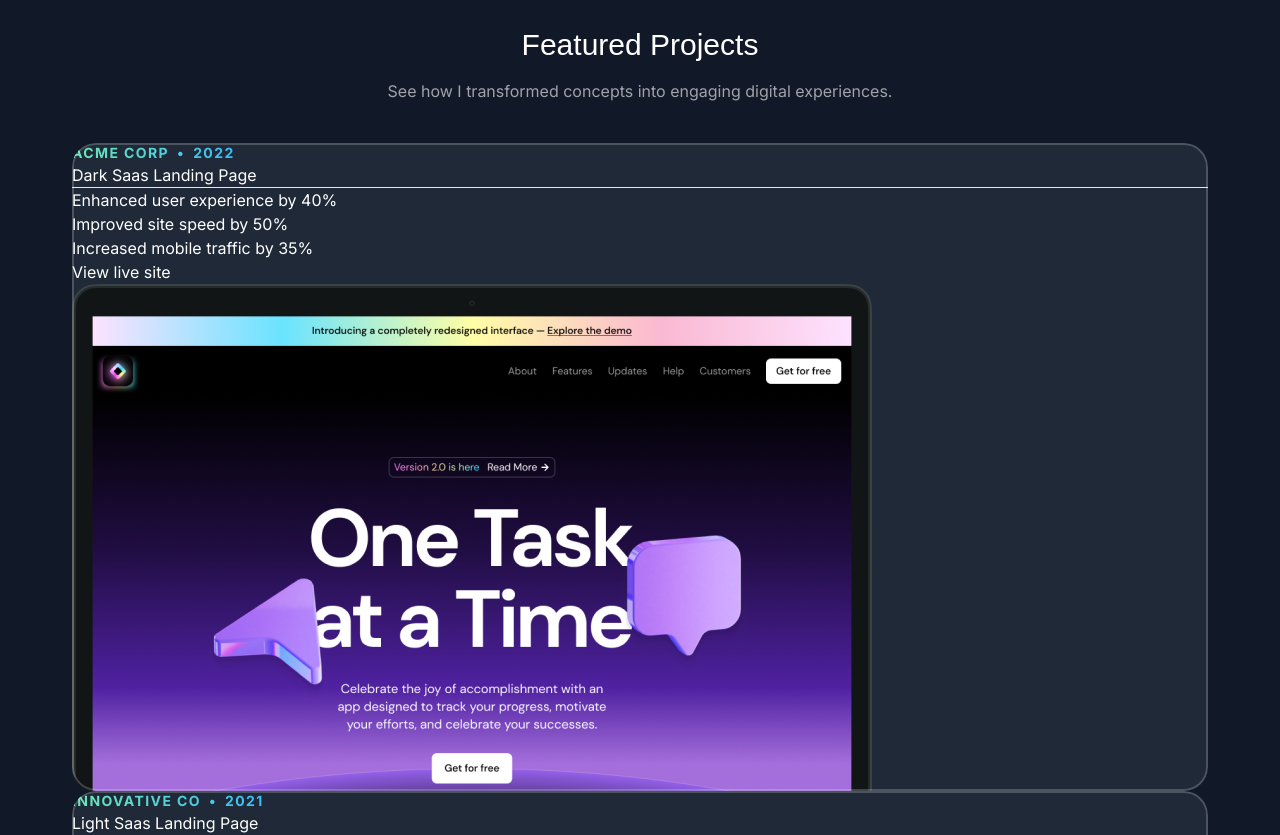
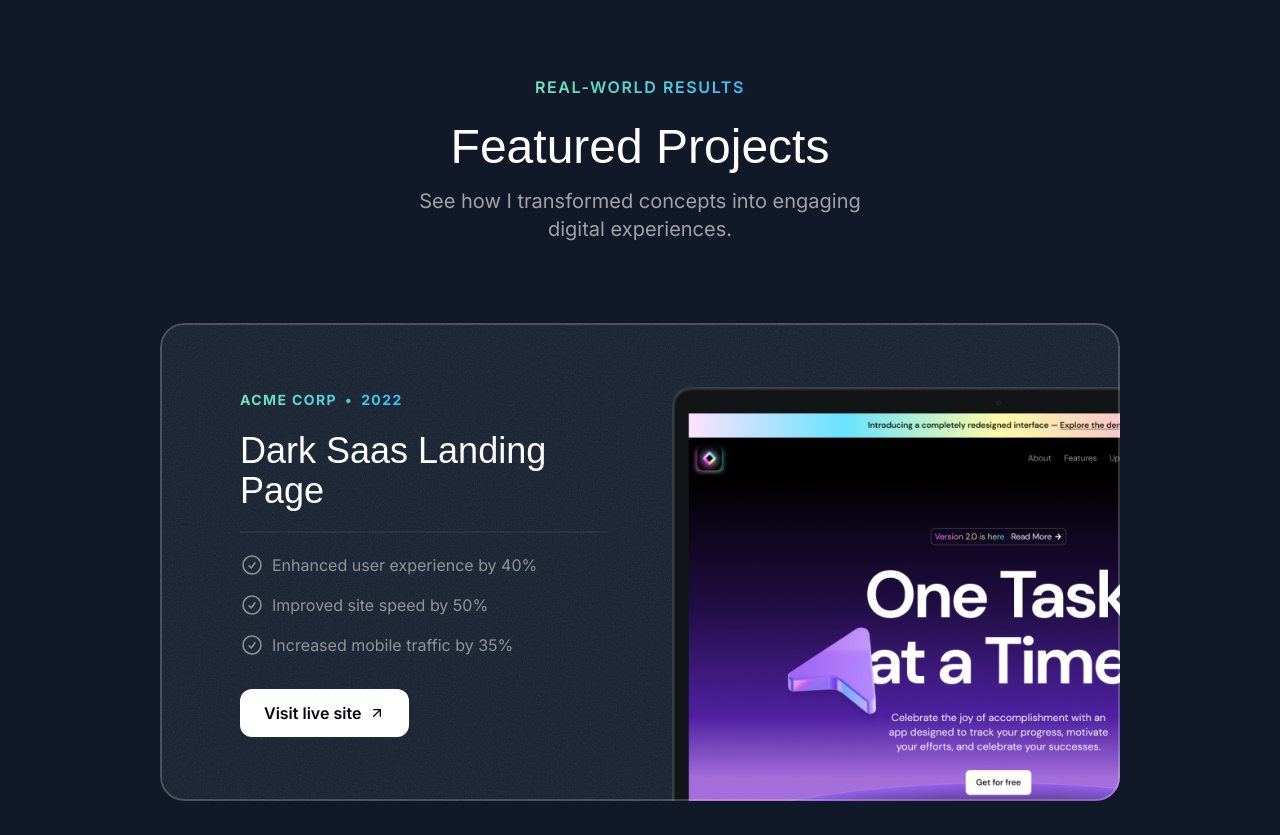
Before and after one commit to fayzMo94/Portfolio, a Next.js app: page / in a window 1280 px wide. Shown: the part 943-1778 px from the top of the page. Built offline with nearby package versions, Linux system fonts and the light colour scheme; a web font is replaced by a local one.

Commit message:
Projects section done

```diff
--- a/src/app/globals.css
+++ b/src/app/globals.css
@@ -13,3 +13,9 @@
     @apply hero-layers border-2 top-1/2 left-1/2 -translate-x-1/2 -translate-y-1/2 rounded-full border-emerald-300/5 shadow-[0_0_80px_inset] shadow-emerald-300/5;
   }
 }
+
+@layer utilities {
+  .container {
+    @apply lg:max-w-5xl
+  }
+}
--- a/src/sections/Projects.tsx
+++ b/src/sections/Projects.tsx
@@ -2,6 +2,9 @@ import darkSaasLandingPage from "@/assets/images/dark-saas-landing-page.png";
 import lightSaasLandingPage from "@/assets/images/light-saas-landing-page.png";
 import aiStartupLandingPage from "@/assets/images/ai-startup-landing-page.png";
 import Image from "next/image";
+import CheckCircleIcon from "@/assets/icons/check-circle.svg";
+import ArrowUpRightIcon from "@/assets/icons/arrow-up-right.svg";
+import grainImage from "@/assets/images/grain.jpg";
 
 // Portfolio projects data
 const portfolioProjects = [
@@ -45,47 +48,74 @@ const portfolioProjects = [
 
 export const ProjectsSection = () => {
   return (
-    <div>
+    <section className="pb-16 lg:py-24">
       <div className="container">
+        {/* Section header */}
         <div className="flex justify-center">
           <p className="uppercase font-semibold tracking-widest bg-gradient-to-r from-emerald-300 to-sky-400  text-center bg-clip-text text-transparent">
             Real-world Results
           </p>
         </div>
-        <h2 className="font-serif text-3xl text-center mt-6">
+        <h2 className="font-serif text-3xl md:text-5xl text-center mt-6">
           Featured Projects
         </h2>
-        <p className="text-center text-white/60 mt-4">
+        <p className="text-center md:text-lg lg:text-xl text-white/60 mt-4 max-w-md mx-auto">
           See how I transformed concepts into engaging digital experiences.
         </p>
-        <div className="flex flex-col mt-10 ">
+        {/* Cards wrapper */}
+        <div className="flex flex-col mt-10 md:mt-20 gap-20">
           {portfolioProjects.map((project) => (
             <div
               key={project.title}
-              className="bg-gray-800 rounded-3xl relative z-0 overflow-hidden after:z-10 after:content-[''] after:absolute after:inset-0 after:outline-2 after:outline after:-outline-offset-2 after:rounded-3xl after:outline-white/20"
+              className="bg-gray-800 rounded-3xl relative z-0 overflow-hidden after:z-10 after:content-[''] after:absolute after:inset-0 after:outline-2 after:outline after:-outline-offset-2 after:rounded-3xl after:outline-white/20 px-8 pt-8 md:pt-12 md:px-10 lg:pt-16 lg:px-20 after:pointer-events-none"
             >
-              <div className="flex">
+              {/* grain img background */}
+              <div
+                className="absolute inset-0 -z-10 opacity-5"
+                style={{ backgroundImage: `url(${grainImage.src})` }}
+              ></div>
+              {/* card content */}
+              <div className="lg:grid lg:grid-cols-2 lg:gap-16">
+                <div className="lg:pb-16">
                   <div className="bg-gradient-to-r from-emerald-300 to-sky-400 inline-flex gap-2 font-bold uppercase tracking-widest text-sm text-transparent bg-clip-text">
                     <span>{project.company}</span>
                     <span>&bull;</span>
                     <span>{project.year}</span>
                   </div>
-              </div>
-              <h3>{project.title}</h3>
-              <hr />
-              <ul>
+                  <h3 className="font-serif text-2xl mt-2 md:mt-5 md:text-4xl">
+                    {project.title}
+                  </h3>
+                  <hr className="border-t-2 border-white/5 mt-4 md:mt-5" />
+                  <ul className="flex flex-col gap-4 mt-4 md:mt-5">
                     {project.results.map((result) => (
-                  <li key={result.title}>{result.title}</li>
+                      <li
+                        key={result.title}
+                        className="flex gap-2 text-sm md:text-base text-white/50"
+                      >
+                        <CheckCircleIcon className="size-5 md:size-6" />
+                        <span>{result.title}</span>
+                      </li>
                     ))}
                   </ul>
                   <a href={project.link}>
-                <button>View live site</button>
+                    <button className="bg-white text-gray-950 h-12 w-full md:w-auto px-6 rounded-xl font-semibold inline-flex justify-center items-center gap-2 mt-8 ">
+                      <span>Visit live site</span>
+                      <ArrowUpRightIcon className="size-4 " />
+                    </button>
                   </a>
-              <Image src={project.image} alt={project.title} />
+                </div>
+                <div className="relative">
+                  <Image
+                    src={project.image}
+                    alt={project.title}
+                    className="mt-8 -mb-4 md:-mb-0 lg:mt-0 lg:absolute lg:h-full lg:w-auto lg:max-w-none"
+                  />
+                </div>
+              </div>
             </div>
           ))}
         </div>
       </div>
-    </div>
+    </section>
   );
 };
```
Lines whose indentation alone changed are shown as unchanged.
